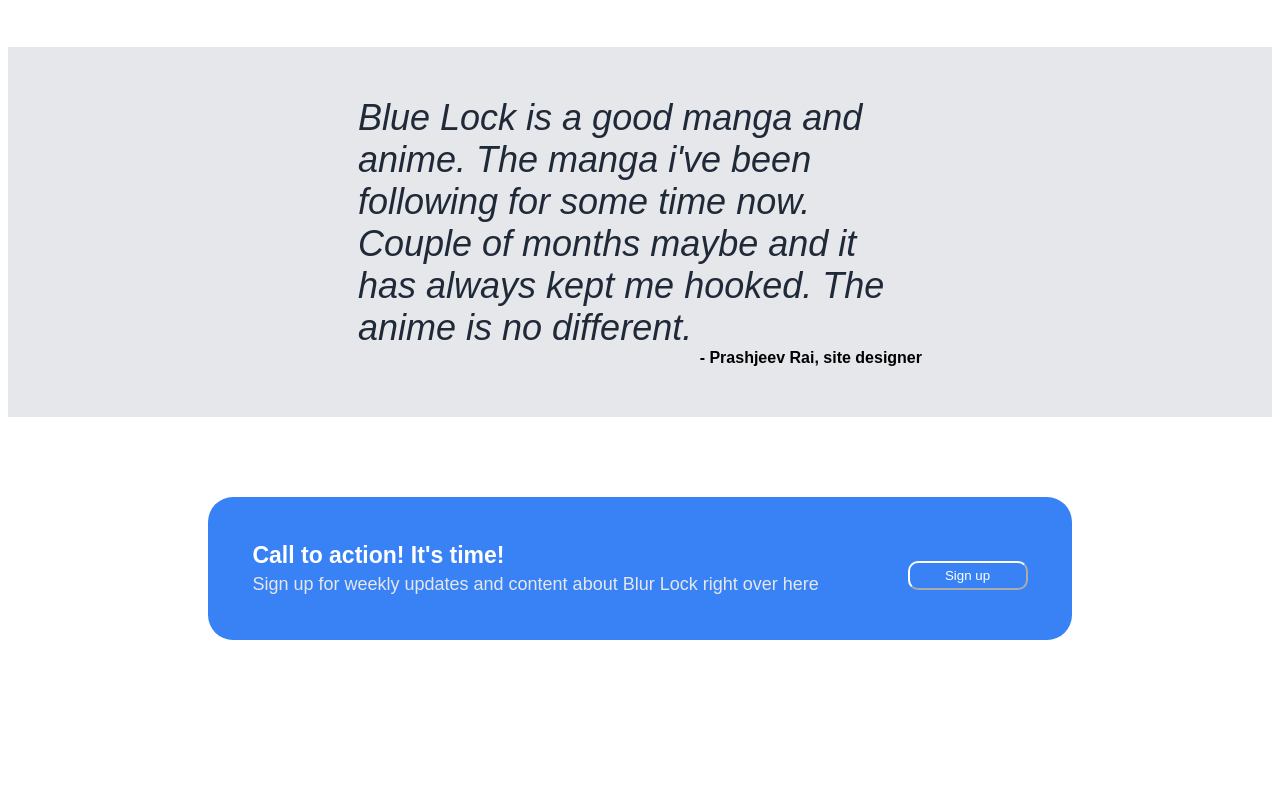
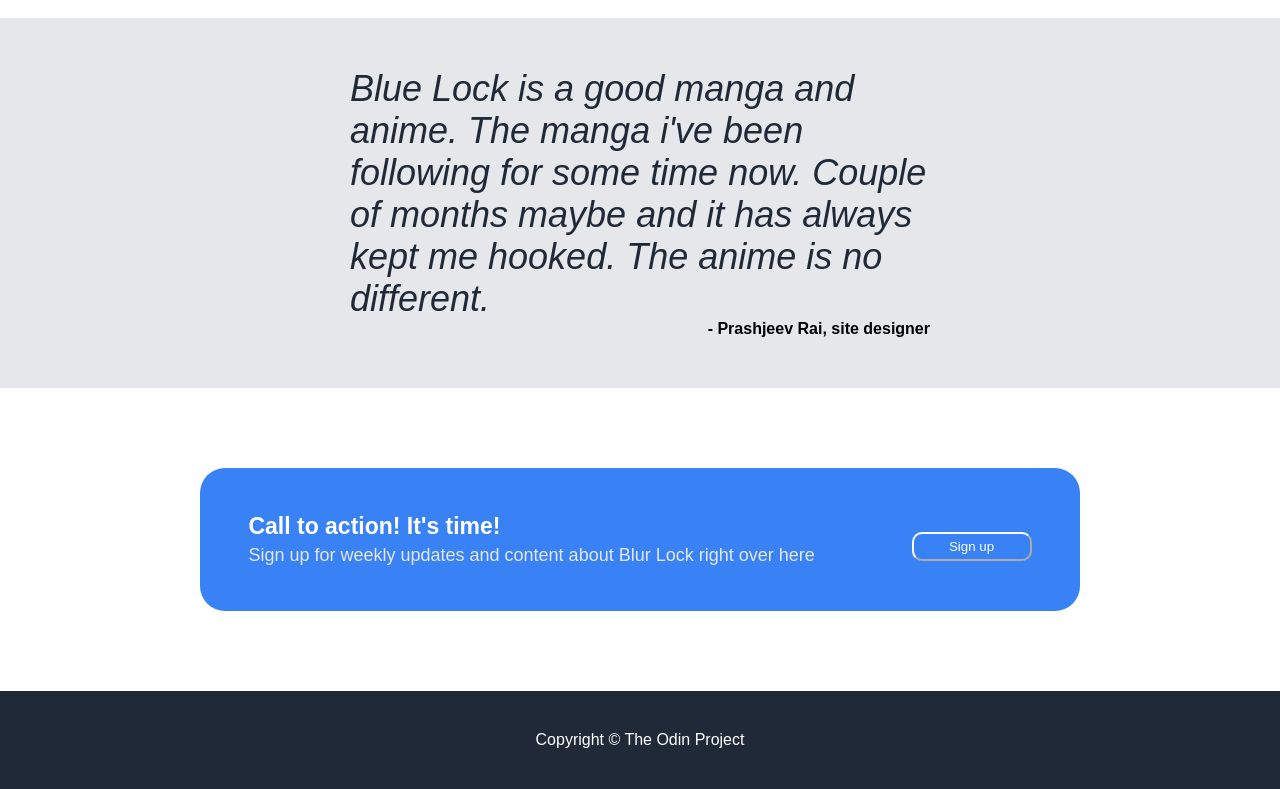
Before and after one commit to kalo-biralo/landing-project, a plain HTML site: page index.html in a window 1280 px wide. Shown: the part 965-1754 px from the top of the page. Before the commit the page ends 1693 px from the top, so only its background shows below. Drawn offline with Linux system fonts and the light colour scheme.

Commit message:
add the final copyright portion and adjust body margin

```diff
--- a/index.html
+++ b/index.html
@@ -75,5 +75,8 @@
                 <button>Sign up</button>
             </div>
         </div>
+        <div class = "copyright-portion">
+            Copyright &#169 The Odin Project
+        </div>
     </body>
 </html>
--- a/style.css
+++ b/style.css
@@ -1,5 +1,6 @@
 body {
     font-family: Arial, Verdana, Tahoma, Trebuchet MS;
+    margin: 0px;
 }
 ul {
     display: flex;
@@ -27,7 +28,7 @@
 
 
 .header,
-.main-title {
+.main-title, .copyright-portion{
     background-color: #1F2937;
 }
 .header {
@@ -104,6 +105,14 @@
     border-radius: 25px;
 }
 
+.copyright-portion {
+    display: flex;
+    justify-content: center;
+    align-items: center;
+    color: white;
+    padding: 40px 0 40px 0
+}
+
 .footer button {
     border-color: white;
 }
```
